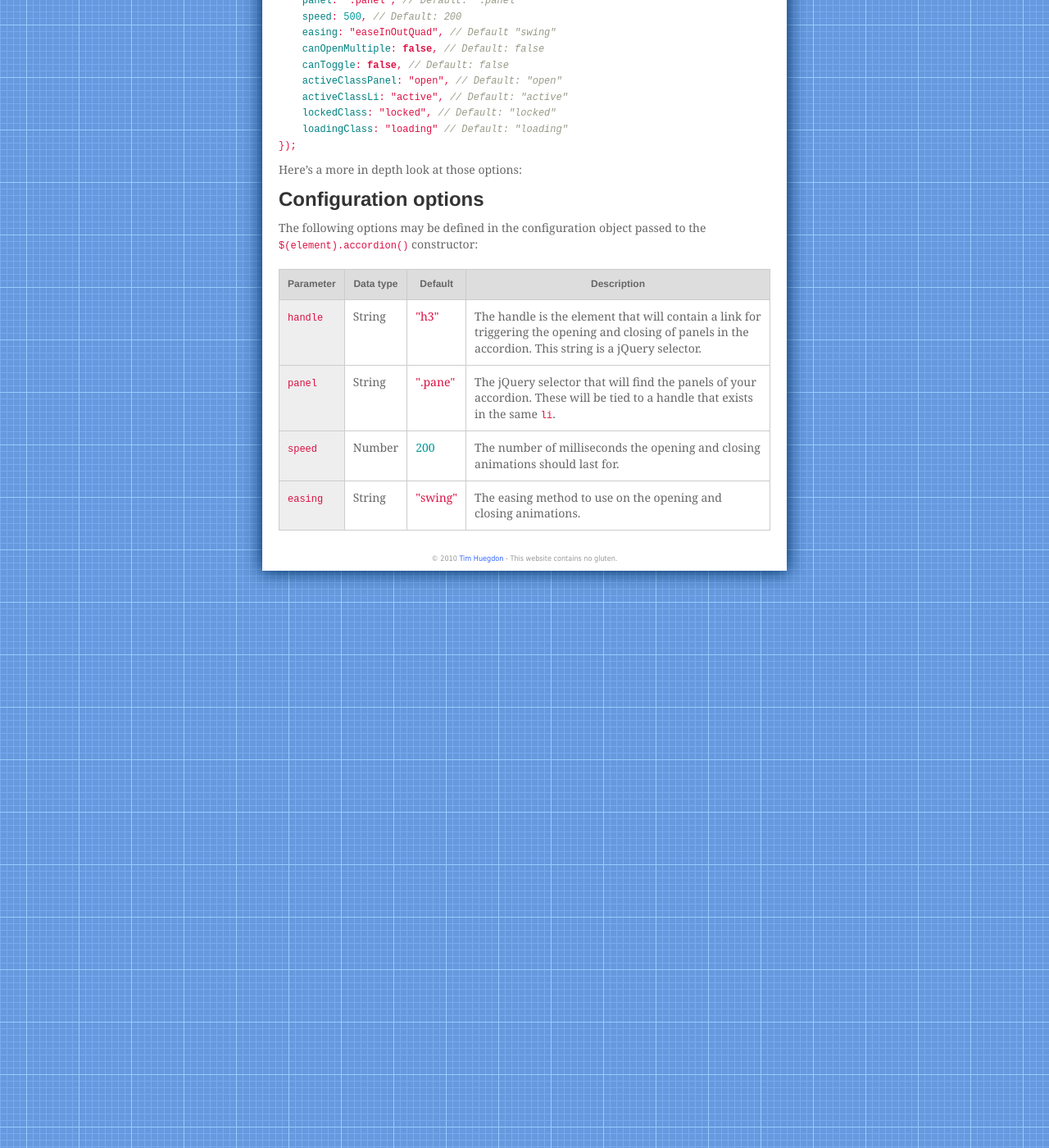
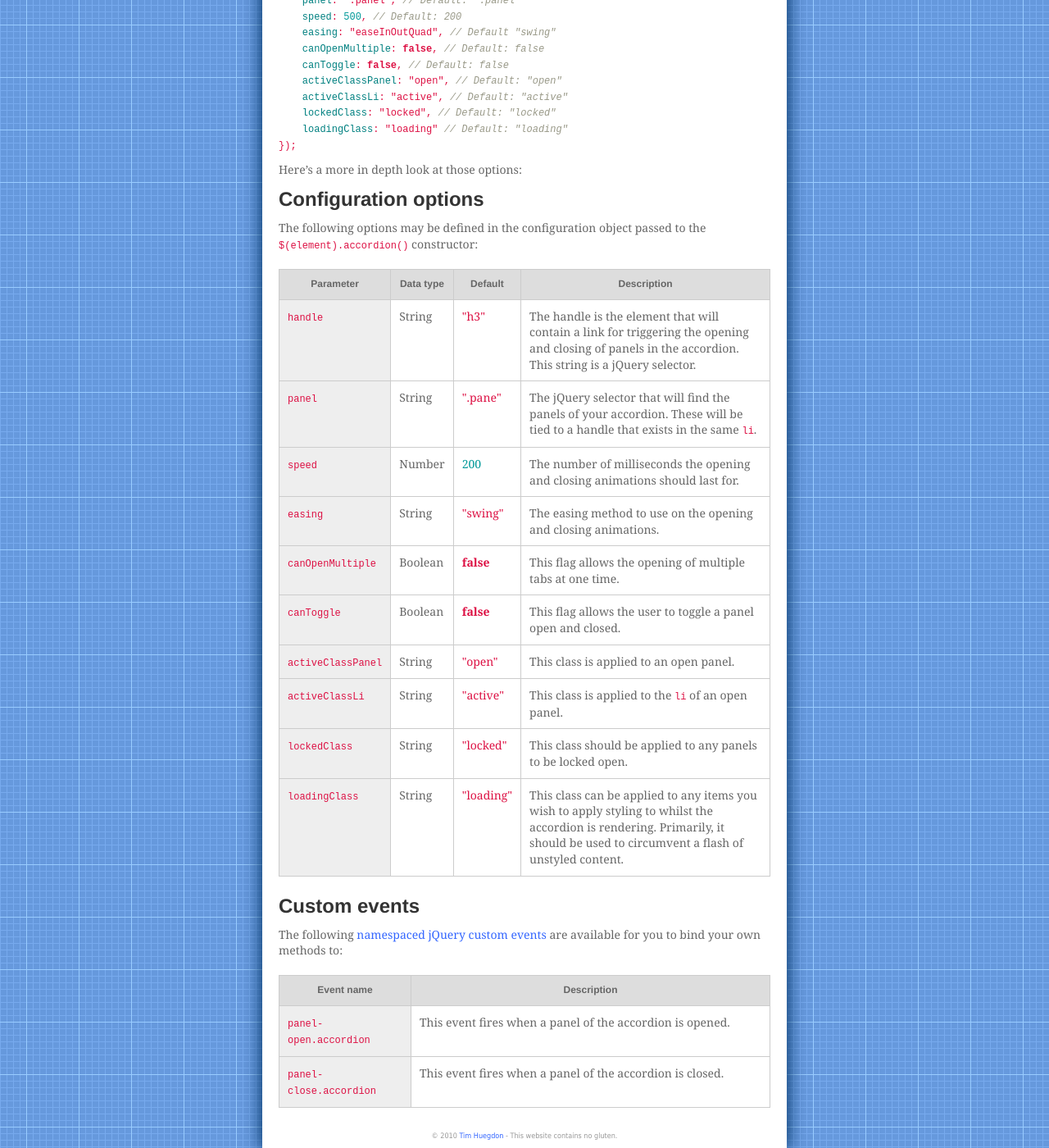
Before and after one commit to nefarioustim/nefarioustim.github.com, a Jekyll site: the page built from jquery-accordion/index.md, in a window 1280 px wide and 1400 px high, scrolled down 2758 px. Shown: the whole window at 82% size. Built offline with Jekyll 4.4.1, drawn with Linux system fonts in a browser that asks for light colours; Markdown is read by kramdown in place of the engine named in the settings.

Commit message:
Completed accordion documentation.

```diff
--- a/jquery-accordion/index.md
+++ b/jquery-accordion/index.md
@@ -261,5 +261,83 @@ The following options may be defined in the configuration object passed to the
                 animations.
             </td>
         </tr>
+        <tr>
+            <th scope="row"><code>canOpenMultiple</code></th>
+            <td>Boolean</td>
+            <td class="s kc">false</td>
+            <td>
+                This flag allows the opening of multiple tabs at one time.
+            </td>
+        </tr>
+        <tr>
+            <th scope="row"><code>canToggle</code></th>
+            <td>Boolean</td>
+            <td class="s kc">false</td>
+            <td>
+                This flag allows the user to toggle a panel open and closed.
+            </td>
+        </tr>
+        <tr>
+            <th scope="row"><code>activeClassPanel</code></th>
+            <td>String</td>
+            <td class="s">"open"</td>
+            <td>
+                This class is applied to an open panel.
+            </td>
+        </tr>
+        <tr>
+            <th scope="row"><code>activeClassLi</code></th>
+            <td>String</td>
+            <td class="s">"active"</td>
+            <td>
+                This class is applied to the <code>li</code> of an open panel.
+            </td>
+        </tr>
+        <tr>
+            <th scope="row"><code>lockedClass</code></th>
+            <td>String</td>
+            <td class="s">"locked"</td>
+            <td>
+                This class should be applied to any panels to be locked open.
+            </td>
+        </tr>
+        <tr>
+            <th scope="row"><code>loadingClass</code></th>
+            <td>String</td>
+            <td class="s">"loading"</td>
+            <td>
+                This class can be applied to any items you wish to apply
+                styling to whilst the accordion is rendering. Primarily, it
+                should be used to circumvent a flash of unstyled content.
+            </td>
+        </tr>
     </tbody>
 </table>
+
+## Custom events
+
+The following [namespaced jQuery custom events](http://docs.jquery.com/Namespaced_Events)
+are available for you to bind your own methods to:
+
+<table id="table-events">
+    <thead>
+        <tr>
+            <th scope="col">Event name</th>
+            <th scope="col">Description</th>
+        </tr>
+    </thead>
+    <tbody>
+        <tr>
+            <th scope="row"><code>panel-open.accordion</code></th>
+            <td>
+                This event fires when a panel of the accordion is opened.
+            </td>
+        </tr>
+        <tr>
+            <th scope="row"><code>panel-close.accordion</code></th>
+            <td>
+                This event fires when a panel of the accordion is closed.
+            </td>
+        </tr>
+    </tbody>
+</table>
```
Also changed, not shown: index.md (+1 -1 lines).
